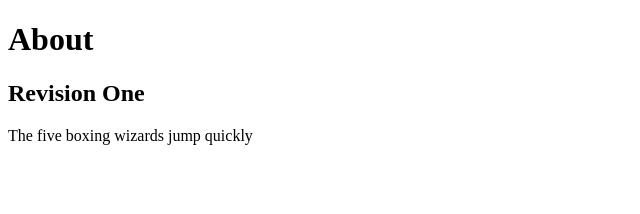
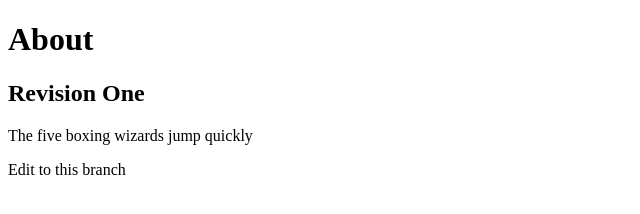
Before and after one commit to druggweb/project_git, a plain HTML site: page about.html in a window 1280 px wide. Shown: the whole page, without its empty margins (0-640 px from the left). Drawn offline with Linux system fonts and the light colour scheme.

Commit message:
Update about.html

```diff
--- a/about.html
+++ b/about.html
@@ -9,6 +9,7 @@
 	<h1>About</h1>
 	<h2>Revision One</h2>
 	<p>The five boxing wizards jump quickly</p>
+	<p>Edit to this branch</p>
 
 </body>
 </html>
```
